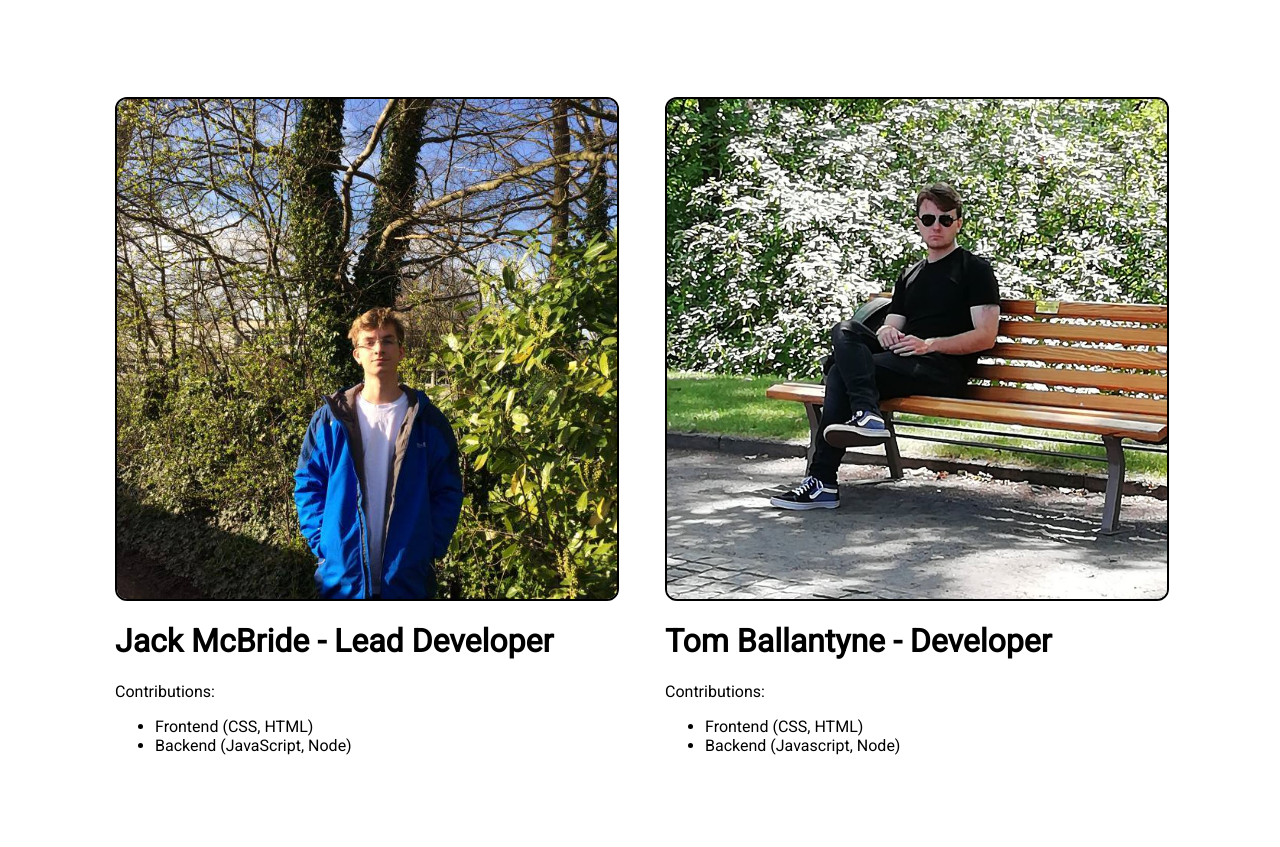
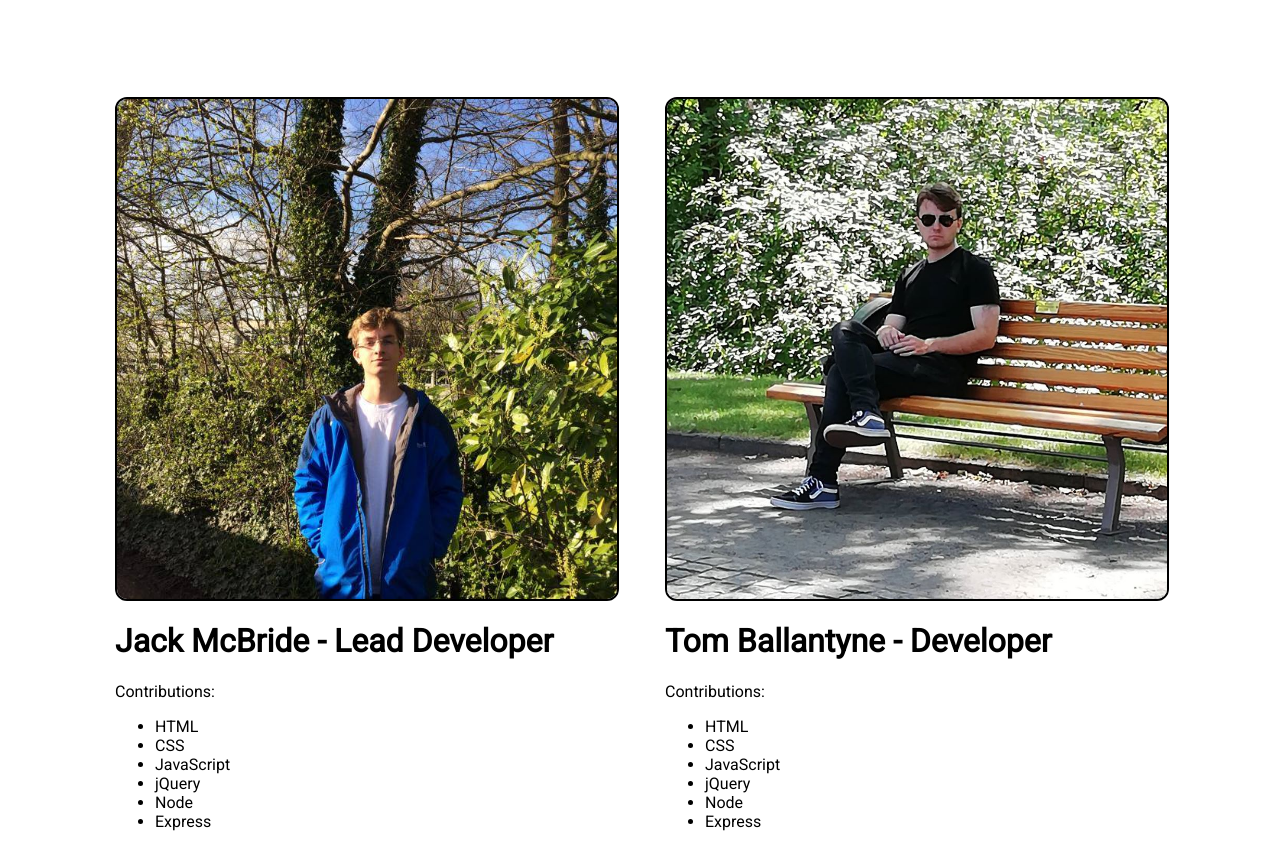
Before and after one commit to JackMcBride98/OnlineDrumSequencer, a website: page about.html in a window 1280 px wide. Shown: the part 101-948 px from the top of the page. Before the commit the page ends 872 px from the top, so only its background shows below. Drawn offline with nearby package versions, Linux system fonts and the light colour scheme; no server answers.

Commit message:
changed contributions section in about.html

```diff
--- a/about.html
+++ b/about.html
@@ -41,8 +41,12 @@
                 <p>
                     Contributions:
                     <ul>
-                        <li>Frontend (CSS, HTML)</li>
-                        <li>Backend (JavaScript, Node)</li>
+                        <li>HTML</li>
+                        <li>CSS</li>
+                        <li>JavaScript</li>
+                        <li>jQuery</li>
+                        <li>Node</li>
+                        <li>Express</li>
                     </ul>
                 </p>
             </div>
@@ -52,8 +56,12 @@
                 <p>
                     Contributions:
                     <ul>
-                        <li>Frontend (CSS, HTML)</li>
-                        <li>Backend (Javascript, Node)</li>
+                        <li>HTML</li>
+                        <li>CSS</li>
+                        <li>JavaScript</li>
+                        <li>jQuery</li>
+                        <li>Node</li>
+                        <li>Express</li>
                     </ul>
                 </p>
             </div>
```
